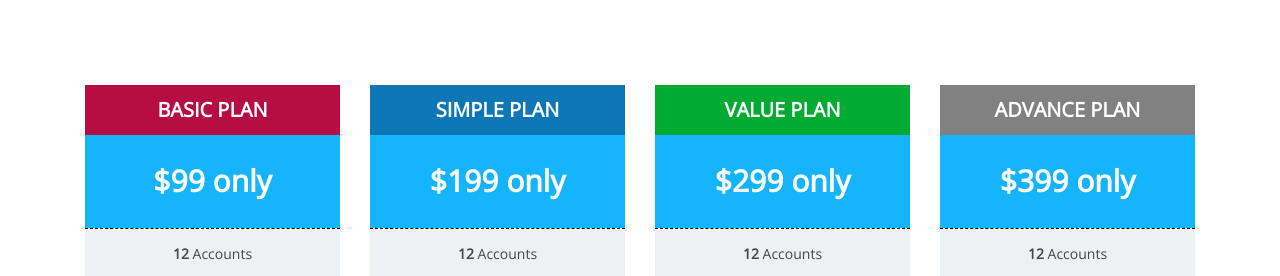
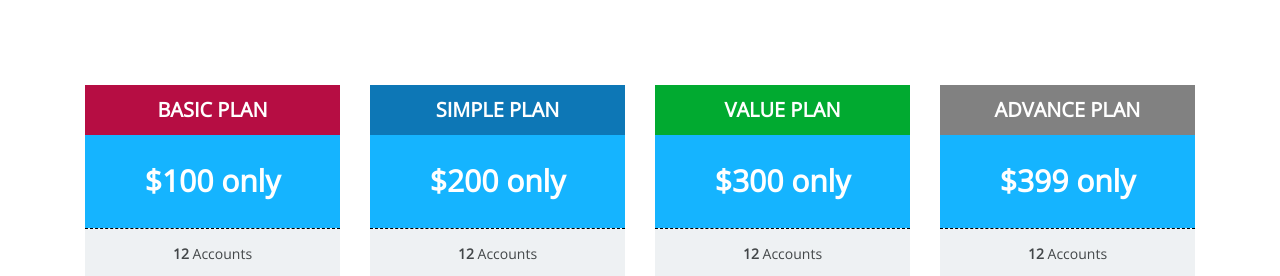
Before and after one commit to sri355/newweb, a plain HTML site: page index.html in a window 1280 px wide. Shown: the part 1960-2236 px from the top of the page. Drawn offline with nearby package versions, Linux system fonts and the light colour scheme; files whose address does not match are found by name.

Commit message:
Update index.html
update 99 to 100 , 199 to 200 , 299 to 300.

```diff
--- a/index.html
+++ b/index.html
@@ -194,7 +194,7 @@
                     <div class="col-md-3">
                         <ul class="plan">
                             <li class="plan-head c-b">BASIC PLAN</li>
-                            <li class="main-price">$99 only</li>
+                            <li class="main-price">$100 only</li>
                             <li><strong>12</strong> Accounts</li>
                             <li><strong>52</strong> Emails</li>
                             <li><strong>50 GB</strong> Space</li>
@@ -207,7 +207,7 @@
                     <div class="col-md-3">
                         <ul class="plan">
                             <li class="plan-head">SIMPLE PLAN</li>
-                            <li class="main-price">$199 only</li>
+                            <li class="main-price">$200 only</li>
                             <li><strong>12</strong> Accounts</li>
                             <li><strong>52</strong> Emails</li>
                             <li><strong>50 GB</strong> Space</li>
@@ -220,7 +220,7 @@
                     <div class="col-md-3">
                         <ul class="plan">
                             <li class="plan-head c-v">VALUE PLAN</li>
-                            <li class="main-price">$299 only</li>
+                            <li class="main-price">$300 only</li>
                             <li><strong>12</strong> Accounts</li>
                             <li><strong>52</strong> Emails</li>
                             <li><strong>50 GB</strong> Space</li>
```
